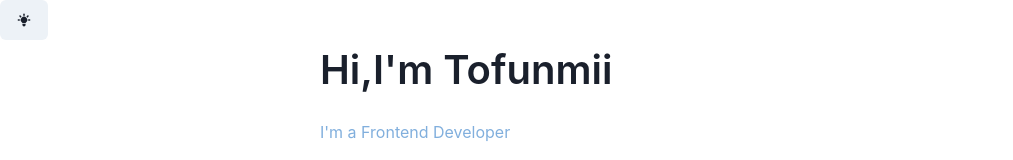
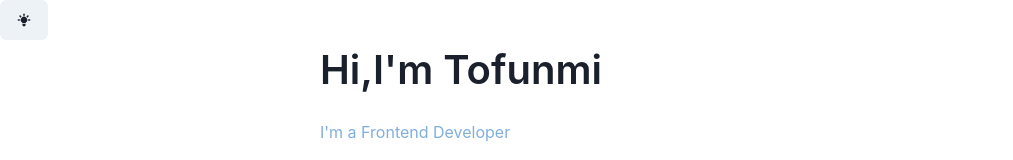
Before and after one commit to devtofunmi/myportfolio, a React (Vite) app: page / in a window 1280 px wide. Shown: the top 160 px of the page, without its empty margins (0-1013 px from the left). Built offline with nearby package versions, Linux system fonts and the light colour scheme.

Commit message:
remove i from my name

```diff
--- a/src/pages/Homepage.jsx
+++ b/src/pages/Homepage.jsx
@@ -40,7 +40,7 @@ const Homepage = () => {
       >
         <Flex flexDirection="row" alignItems="center">
           <Text fontSize={40} fontWeight={600}>
-            Hi,I'm Tofunmii
+            Hi,I'm Tofunmi
           </Text>
         </Flex>
         <Text mt={5} textColor="#81AFDD">
```
